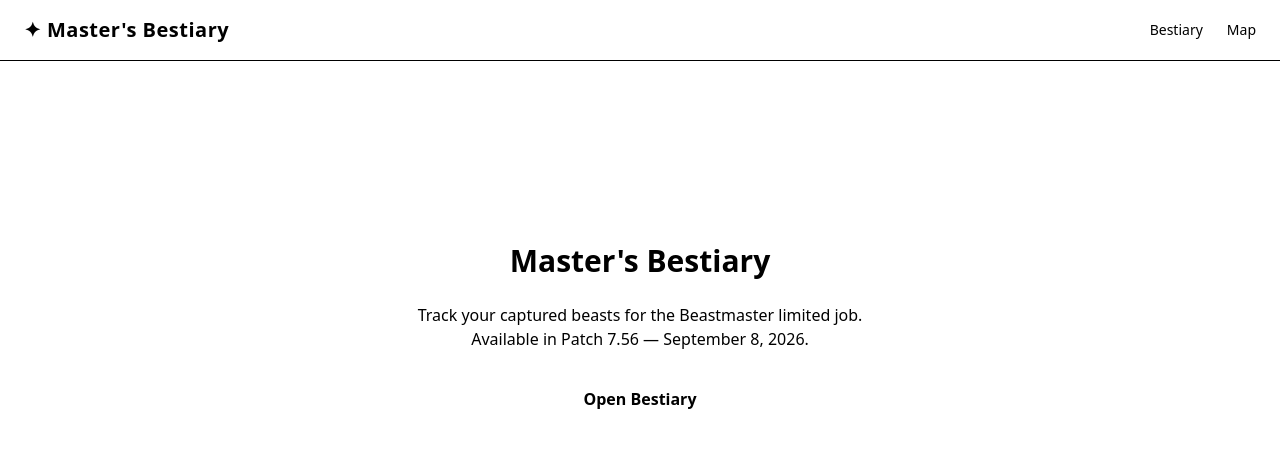
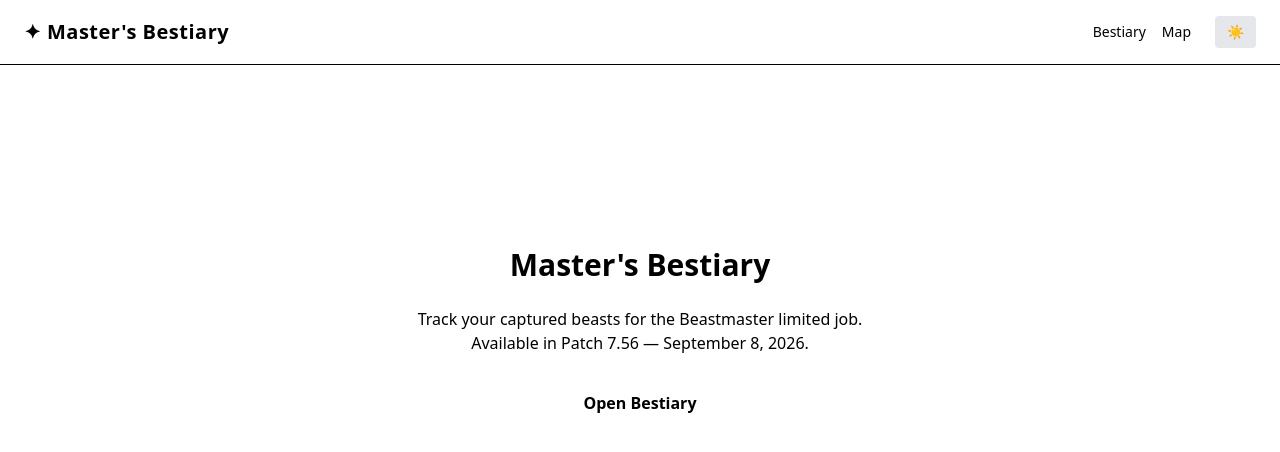
Before and after one commit to dustin-lennon/ffxiv-beastmaster, a Next.js app: page / in a window 1280 px wide. Shown: the top 452 px of the page. Built offline with nearby package versions, Linux system fonts and the light colour scheme.

Commit message:
feat: add theme switcher (light/dark mode)
- Add theme provider with localStorage persistence
- Create theme toggle button (☀️/🌙) in header
- Add light mode colors to Tailwind config
- Support both dark (FFXIV) and light themes
- Add 'type: module' to package.json to fix PostCSS warning

```diff
--- a/app/layout.tsx
+++ b/app/layout.tsx
@@ -1,5 +1,7 @@
 import type { Metadata } from "next";
 import type { ReactNode } from "react";
+import { ThemeProvider } from "./theme-provider";
+import { ThemeToggle } from "@/components/theme-toggle";
 import "./globals.css";
 
 export const metadata: Metadata = {
@@ -14,21 +16,26 @@ export default function RootLayout({
 }) {
   return (
     <html lang="en" suppressHydrationWarning>
-      <body className="bg-ffxiv-dark text-ffxiv-text font-ffxiv min-h-screen">
-        <header className="border-b border-ffxiv-border bg-ffxiv-panel px-6 py-4">
+      <body className="bg-ffxiv-dark text-ffxiv-text font-ffxiv min-h-screen dark:bg-ffxiv-dark dark:text-ffxiv-text light:bg-light-bg light:text-light-text">
+        <ThemeProvider>
+          <header className="border-b border-ffxiv-border bg-ffxiv-panel px-6 py-4 dark:border-ffxiv-border dark:bg-ffxiv-panel light:border-light-border light:bg-light-panel">
             <div className="max-w-7xl mx-auto flex items-center justify-between">
-            <h1 className="text-ffxiv-gold text-xl font-bold tracking-wide">
+              <h1 className="text-ffxiv-gold text-xl font-bold tracking-wide dark:text-ffxiv-gold light:text-ffxiv-gold">
                 ✦ Master&apos;s Bestiary
               </h1>
-            <nav className="flex gap-6 text-sm text-ffxiv-muted">
-              <a href="/bestiary" className="hover:text-ffxiv-gold transition-colors">Bestiary</a>
-              <a href="/map" className="hover:text-ffxiv-gold transition-colors">Map</a>
+              <nav className="flex items-center gap-6 text-sm">
+                <div className="flex gap-4">
+                  <a href="/bestiary" className="text-ffxiv-muted hover:text-ffxiv-gold transition-colors dark:text-ffxiv-muted dark:hover:text-ffxiv-gold light:text-light-muted light:hover:text-ffxiv-gold">Bestiary</a>
+                  <a href="/map" className="text-ffxiv-muted hover:text-ffxiv-gold transition-colors dark:text-ffxiv-muted dark:hover:text-ffxiv-gold light:text-light-muted light:hover:text-ffxiv-gold">Map</a>
+                </div>
+                <ThemeToggle />
               </nav>
             </div>
           </header>
           <main className="max-w-7xl mx-auto px-6 py-8">
             {children}
           </main>
+        </ThemeProvider>
       </body>
     </html>
   );
--- /dev/null
+++ b/app/theme-provider.tsx
@@ -0,0 +1,50 @@
+"use client";
+
+import { createContext, useContext, useEffect, useState, ReactNode } from "react";
+
+type Theme = "light" | "dark";
+
+interface ThemeContextType {
+  theme: Theme;
+  toggleTheme: () => void;
+}
+
+const ThemeContext = createContext<ThemeContextType | undefined>(undefined);
+
+export function ThemeProvider({ children }: { children: ReactNode }) {
+  const [theme, setTheme] = useState<Theme>("dark");
+  const [mounted, setMounted] = useState(false);
+
+  useEffect(() => {
+    const stored = localStorage.getItem("theme") as Theme | null;
+    const initial = stored || "dark";
+    setTheme(initial);
+    document.documentElement.classList.toggle("dark", initial === "dark");
+    setMounted(true);
+  }, []);
+
+  const toggleTheme = () => {
+    setTheme((prev) => {
+      const next = prev === "dark" ? "light" : "dark";
+      localStorage.setItem("theme", next);
+      document.documentElement.classList.toggle("dark", next === "dark");
+      return next;
+    });
+  };
+
+  if (!mounted) return <>{children}</>;
+
+  return (
+    <ThemeContext.Provider value={{ theme, toggleTheme }}>
+      {children}
+    </ThemeContext.Provider>
+  );
+}
+
+export function useTheme() {
+  const context = useContext(ThemeContext);
+  if (!context) {
+    throw new Error("useTheme must be used within ThemeProvider");
+  }
+  return context;
+}
--- /dev/null
+++ b/components/theme-toggle.tsx
@@ -0,0 +1,24 @@
+"use client";
+
+import { useTheme } from "@/app/theme-provider";
+import { useContext } from "react";
+
+export function ThemeToggle() {
+  try {
+    const { theme, toggleTheme } = useTheme();
+
+    return (
+      <button
+        onClick={toggleTheme}
+        className="rounded px-3 py-1.5 text-sm font-medium transition-colors
+          bg-gray-200 text-gray-900 hover:bg-gray-300
+          dark:bg-ffxiv-panel dark:text-ffxiv-gold dark:hover:bg-ffxiv-border"
+        aria-label="Toggle theme"
+      >
+        {theme === "dark" ? "☀️" : "🌙"}
+      </button>
+    );
+  } catch {
+    return null;
+  }
+}
--- a/package.json
+++ b/package.json
@@ -2,6 +2,7 @@
   "name": "ffxiv-beastmaster",
   "version": "0.1.0",
   "private": true,
+  "type": "module",
   "packageManager": "bun",
   "scripts": {
     "dev": "next dev",
--- a/tailwind.config.ts
+++ b/tailwind.config.ts
@@ -1,6 +1,7 @@
 import { type Config } from "tailwindcss";
 
 const config: Config = {
+  darkMode: "class",
   content: [
     "./app/**/*.{ts,tsx}",
     "./components/**/*.{ts,tsx}",
@@ -9,7 +10,7 @@ const config: Config = {
   theme: {
     extend: {
       colors: {
-        // FFXIV UI color palette
+        // FFXIV dark theme colors
         "ffxiv-gold": "#c8a84b",
         "ffxiv-dark": "#1a1a2e",
         "ffxiv-panel": "#2a2a3e",
@@ -19,6 +20,12 @@ const config: Config = {
         "ffxiv-green": "#4caf50",
         "ffxiv-blue": "#5b9bd5",
         "ffxiv-red": "#c0392b",
+        // Light theme colors
+        "light-bg": "#f5f5f5",
+        "light-panel": "#ffffff",
+        "light-border": "#d0d0d0",
+        "light-text": "#333333",
+        "light-muted": "#666666",
       },
       fontFamily: {
         ffxiv: ["Georgia", "serif"],
```
Lines whose indentation alone changed are shown as unchanged.
